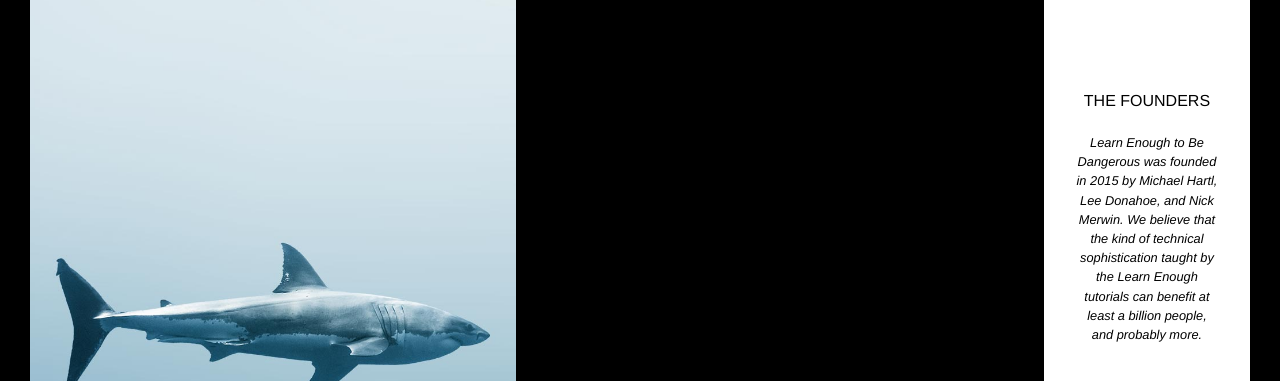
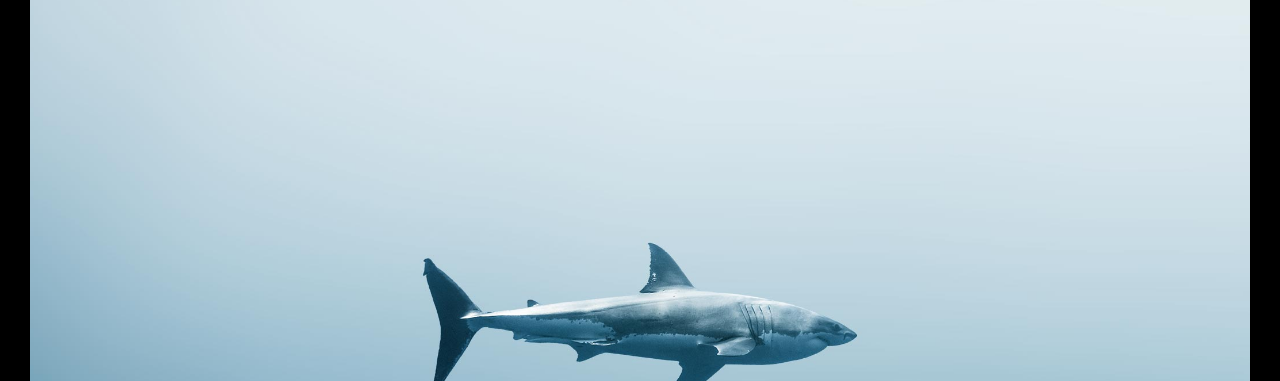
Before and after one commit to byelipk/learn-enough-css, a plain HTML site: page _site/index.html in a window 1280 px wide. Shown: the part 83-464 px from the top of the page. Drawn offline with Linux system fonts and the light colour scheme.

Commit message:
Remove flexbox from content-container

```diff
--- a/css/main.css
+++ b/css/main.css
@@ -11,8 +11,6 @@ body {
   min-height: 100vh;
 }
 .content-container {
-  flex: 1 1 auto;
-  display: flex;
   padding-top: 10vh;
   width: 100%;
 }
@@ -56,6 +54,7 @@ h2 ~ p {
 .col-three .col-aside {
   flex: 0 1 20em;
 }
+
 /* HEADER STYLES */
 .header {
   background-color: #000;
```
